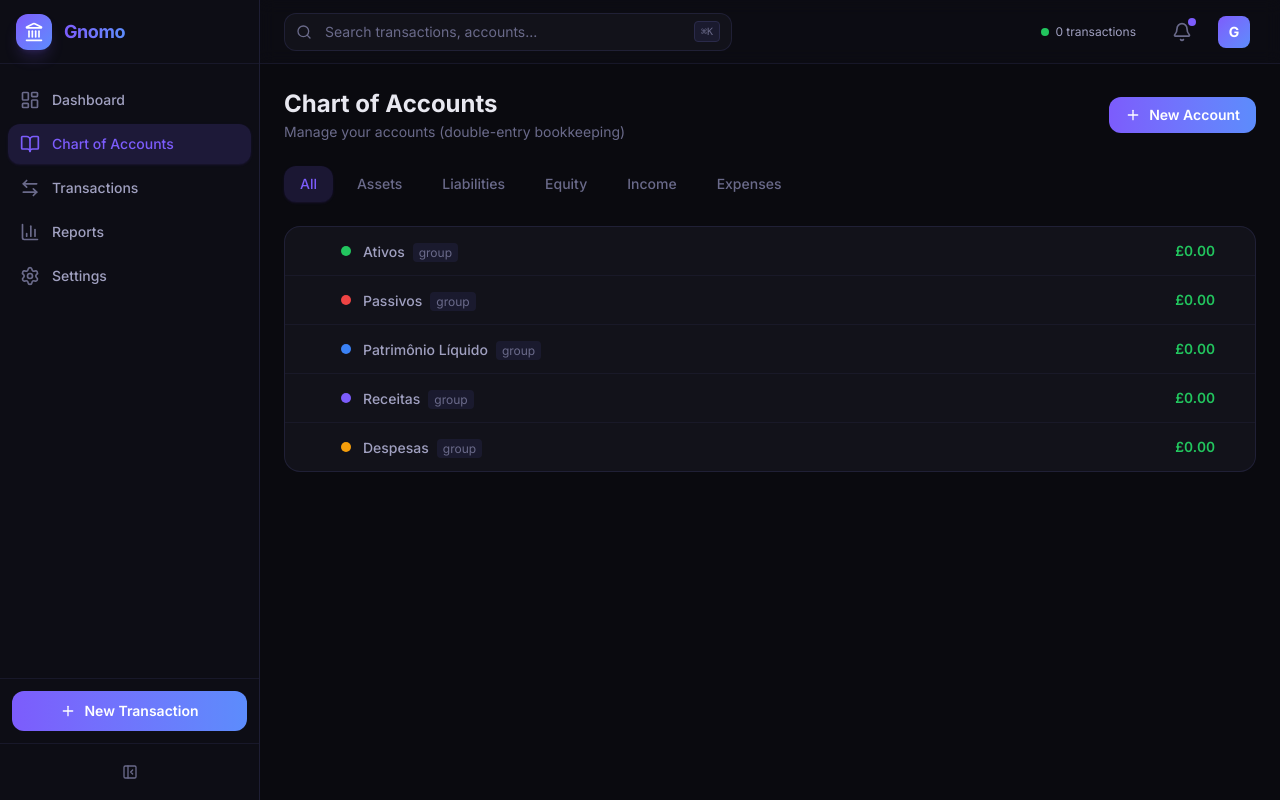
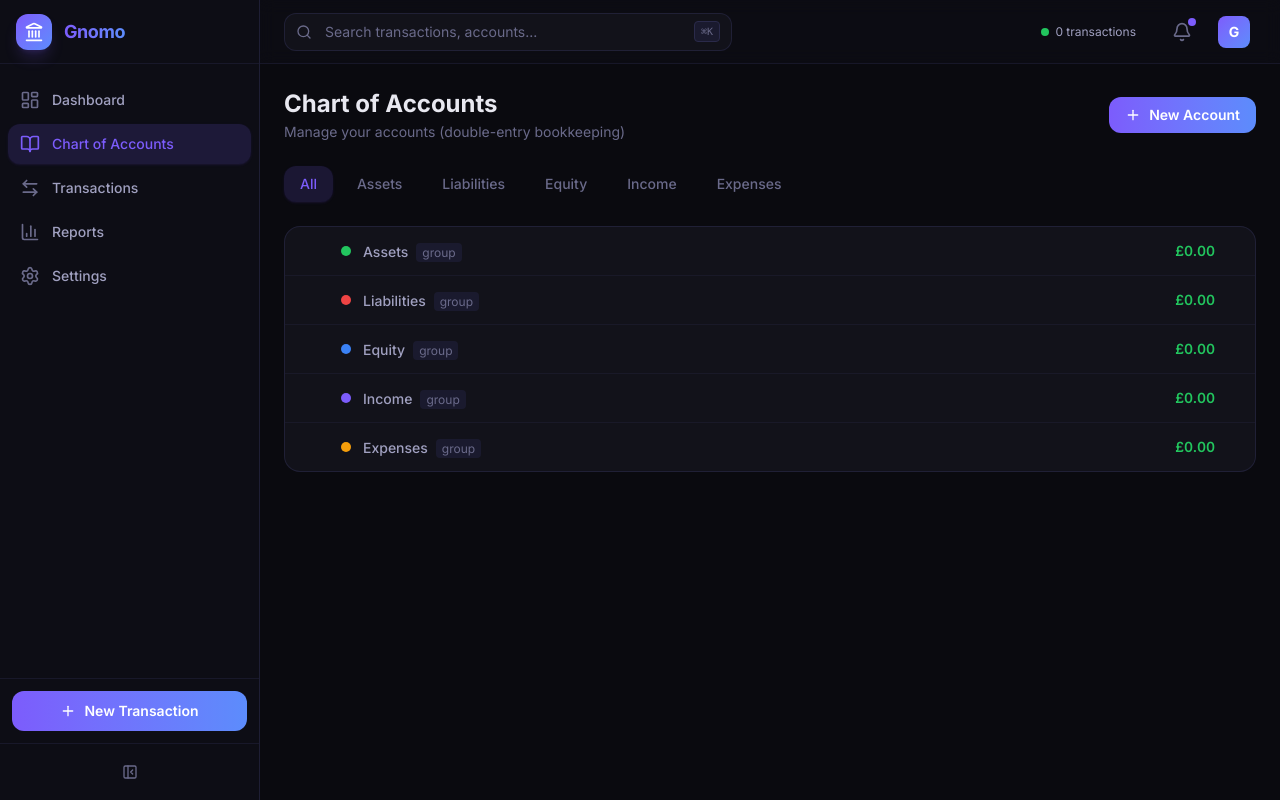
Before and after one commit to RuanCBardt/Gnomo, a Vue app: page /accounts in a window 1280 px wide. Built offline with nearby package versions, Linux system fonts and the light colour scheme.

Commit message:
feat: enhance account display with type labels and improve full path retrieval

```diff
--- a/src/components/accounts/AccountLedger.vue
+++ b/src/components/accounts/AccountLedger.vue
@@ -12,7 +12,7 @@
             <div class="flex items-center gap-3 min-w-0">
               <div class="w-3 h-3 rounded-full shrink-0" :style="{ backgroundColor: typeColor }"></div>
               <div class="min-w-0">
-                <h2 class="text-lg font-semibold text-[#e8e8f0] truncate">{{ account.name }}</h2>
+                <h2 class="text-lg font-semibold text-[#e8e8f0] truncate">{{ accountDisplayName }}</h2>
                 <p class="text-xs text-[#6a6a8a]">{{ fullPath }}</p>
               </div>
             </div>
@@ -114,7 +114,7 @@ import { useTransactionStore } from '@/stores/transactions'
 import { useUIStore } from '@/stores/ui'
 import { formatCurrency, formatDate } from '@/utils/accounting'
 import { ACCOUNT_TYPE_COLORS, isDebitPositive } from '@/types'
-import type { Account, Transaction } from '@/types'
+import type { Account, AccountType, Transaction } from '@/types'
 import { X, BookOpen } from 'lucide-vue-next'
 import { useI18n } from '@/i18n'
 
@@ -134,7 +134,19 @@ const ui = useUIStore()
 
 const acctCurrency = computed(() => props.account?.currency ?? 'BRL')
 const typeColor = computed(() => props.account ? ACCOUNT_TYPE_COLORS[props.account.type] : '#6a6a8a')
-const fullPath = computed(() => props.account ? accountStore.getFullPath(props.account.id) : '')
+const typeLabels = computed<Partial<Record<AccountType, string>>>(() => ({
+  asset: t.value.accountTypes.asset,
+  liability: t.value.accountTypes.liability,
+  equity: t.value.accountTypes.equity,
+  income: t.value.accountTypes.income,
+  expense: t.value.accountTypes.expense,
+}))
+const accountDisplayName = computed(() =>
+  props.account ? accountStore.getDisplayName(props.account, typeLabels.value) : ''
+)
+const fullPath = computed(() =>
+  props.account ? accountStore.getFullPath(props.account.id, typeLabels.value) : ''
+)
 const balance = computed(() => props.account ? accountStore.getAccountBalance(props.account.id) : 0)
 
 interface LedgerRow {
@@ -168,10 +180,13 @@ const ledgerRows = computed<LedgerRow[]>(() => {
     let counterColor = '#6a6a8a'
     if (counterSplits.length === 1) {
       const counterAcc = accountStore.getAccount(counterSplits[0].accountId)
-      counterName = counterAcc?.name ?? t.value.common.unknown
+      counterName = counterAcc ? accountStore.getDisplayName(counterAcc, typeLabels.value) : t.value.common.unknown
       counterColor = counterAcc ? ACCOUNT_TYPE_COLORS[counterAcc.type] : '#6a6a8a'
     } else if (counterSplits.length > 1) {
-      const names = counterSplits.map(s => accountStore.getAccount(s.accountId)?.name ?? '?')
+      const names = counterSplits.map(s => {
+        const account = accountStore.getAccount(s.accountId)
+        return account ? accountStore.getDisplayName(account, typeLabels.value) : '?'
+      })
       counterName = names.join(', ')
     }
 
--- a/src/components/accounts/AccountTreeItem.vue
+++ b/src/components/accounts/AccountTreeItem.vue
@@ -32,7 +32,7 @@
             'text-sm font-medium transition-colors duration-200',
             account.placeholder ? 'text-[#a0a0c0]' : 'text-[#e8e8f0]'
           ]">
-            {{ account.name }}
+            {{ displayName }}
           </span>
           <span v-if="account.placeholder" class="ml-2 text-xs text-[#6a6a8a] bg-[#1a1a2e] px-1.5 py-0.5 rounded">
             {{ t.common.group }}
@@ -90,7 +90,7 @@ import { useAccountStore } from '@/stores/accounts'
 import { useUIStore } from '@/stores/ui'
 import { formatCurrency } from '@/utils/accounting'
 import { ACCOUNT_TYPE_COLORS } from '@/types'
-import type { Account } from '@/types'
+import type { Account, AccountType } from '@/types'
 import { ChevronRight, Trash2 } from 'lucide-vue-next'
 import { useI18n } from '@/i18n'
 
@@ -114,6 +114,14 @@ const hasChildren = computed(() => children.value.length > 0)
 const balance = computed(() => accountStore.getAccountBalance(props.account.id))
 const typeColor = computed(() => ACCOUNT_TYPE_COLORS[props.account.type])
 const canDelete = computed(() => !hasChildren.value && props.account.parentId !== null)
+const typeLabels = computed<Partial<Record<AccountType, string>>>(() => ({
+  asset: t.value.accountTypes.asset,
+  liability: t.value.accountTypes.liability,
+  equity: t.value.accountTypes.equity,
+  income: t.value.accountTypes.income,
+  expense: t.value.accountTypes.expense,
+}))
+const displayName = computed(() => accountStore.getDisplayName(props.account, typeLabels.value))
 
 function handleClick() {
   if (hasChildren.value) {
@@ -125,7 +133,7 @@ function handleClick() {
 }
 
 function handleDelete() {
-  if (confirm(t.value.accounts.confirmDelete.replace('{name}', props.account.name))) {
+  if (confirm(t.value.accounts.confirmDelete.replace('{name}', displayName.value))) {
     accountStore.deleteAccount(props.account.id)
   }
 }
--- a/src/components/ui/AccountCombobox.vue
+++ b/src/components/ui/AccountCombobox.vue
@@ -44,7 +44,7 @@
               ]"
             >
               <div class="w-2 h-2 rounded-full shrink-0" :style="{ backgroundColor: ACCOUNT_TYPE_COLORS[opt.type] }"></div>
-              <span class="whitespace-nowrap">{{ accountStore.getFullPath(opt.id) }}</span>
+              <span class="whitespace-nowrap">{{ accountStore.getFullPath(opt.id, typeLabels) }}</span>
             </button>
           </template>
         </div>
@@ -121,7 +121,7 @@ const allOptions = computed(() =>
 const searchText = computed(() => {
   if (open.value) return query.value
   if (props.modelValue) {
-    return accountStore.getFullPath(props.modelValue)
+    return accountStore.getFullPath(props.modelValue, typeLabels.value)
   }
   return ''
 })
@@ -130,7 +130,7 @@ const filtered = computed(() => {
   if (!query.value) return allOptions.value
   const q = query.value.toLowerCase()
   return allOptions.value.filter(a => {
-    const path = accountStore.getFullPath(a.id).toLowerCase()
+    const path = accountStore.getFullPath(a.id, typeLabels.value).toLowerCase()
     return path.includes(q) || a.name.toLowerCase().includes(q)
   })
 })
@@ -160,7 +160,7 @@ function onInput(e: Event) {
 
 function select(id: string) {
   emit('update:modelValue', id)
-  query.value = accountStore.getFullPath(id)
+  query.value = accountStore.getFullPath(id, typeLabels.value)
   open.value = false
 }
 
@@ -191,7 +191,7 @@ onBeforeUnmount(() => document.removeEventListener('mousedown', onClickOutside))
 // When modelValue changes externally (e.g. form reset), sync query
 watch(() => props.modelValue, (id) => {
   if (!open.value) {
-    query.value = id ? accountStore.getFullPath(id) : ''
+    query.value = id ? accountStore.getFullPath(id, typeLabels.value) : ''
   }
 })
 </script>
--- a/src/stores/accounts.ts
+++ b/src/stores/accounts.ts
@@ -161,11 +161,25 @@ export const useAccountStore = defineStore('accounts', () => {
     return true
   }
 
-  function getFullPath(accountId: string): string {
+  function getDisplayName(
+    account: Account,
+    typeLabels?: Partial<Record<AccountType, string>>
+  ): string {
+    if (account.placeholder && account.parentId === null && typeLabels?.[account.type]) {
+      return typeLabels[account.type]!
+    }
+    return account.name
+  }
+
+  function getFullPath(
+    accountId: string,
+    typeLabels?: Partial<Record<AccountType, string>>
+  ): string {
     const account = getAccount(accountId)
     if (!account) return ''
-    if (!account.parentId) return account.name
-    return getFullPath(account.parentId) + ' → ' + account.name
+    const displayName = getDisplayName(account, typeLabels)
+    if (!account.parentId) return displayName
+    return getFullPath(account.parentId, typeLabels) + ' → ' + displayName
   }
 
   initialize()
@@ -184,6 +198,7 @@ export const useAccountStore = defineStore('accounts', () => {
     addAccount,
     updateAccount,
     deleteAccount,
+    getDisplayName,
     getFullPath,
     persist,
   }
--- a/src/views/AccountsView.vue
+++ b/src/views/AccountsView.vue
@@ -86,7 +86,7 @@
                     class="w-full px-3 py-2 rounded-xl bg-[#0a0a0f] border border-[#2a2a4a] text-sm text-[#e8e8f0]
                            focus:outline-none focus:border-[#7c5cfc]/50 transition-all appearance-none">
                     <option v-for="acc in parentOptions" :key="acc.id" :value="acc.id">
-                      {{ accountStore.getFullPath(acc.id) }}
+                      {{ accountStore.getFullPath(acc.id, typeLabels) }}
                     </option>
                   </select>
                 </div>
@@ -166,6 +166,14 @@ const tabs = computed<{ value: AccountType | 'all'; label: string }[]>(() => [
   { value: 'expense', label: t.value.accountTypes.expense },
 ])
 
+const typeLabels = computed(() => ({
+  asset: t.value.accountTypes.asset,
+  liability: t.value.accountTypes.liability,
+  equity: t.value.accountTypes.equity,
+  income: t.value.accountTypes.income,
+  expense: t.value.accountTypes.expense,
+}))
+
 const filteredRoots = computed(() => {
   if (activeTab.value === 'all') return accountStore.rootAccounts
   return accountStore.rootAccounts.filter(a => a.type === activeTab.value)
```
